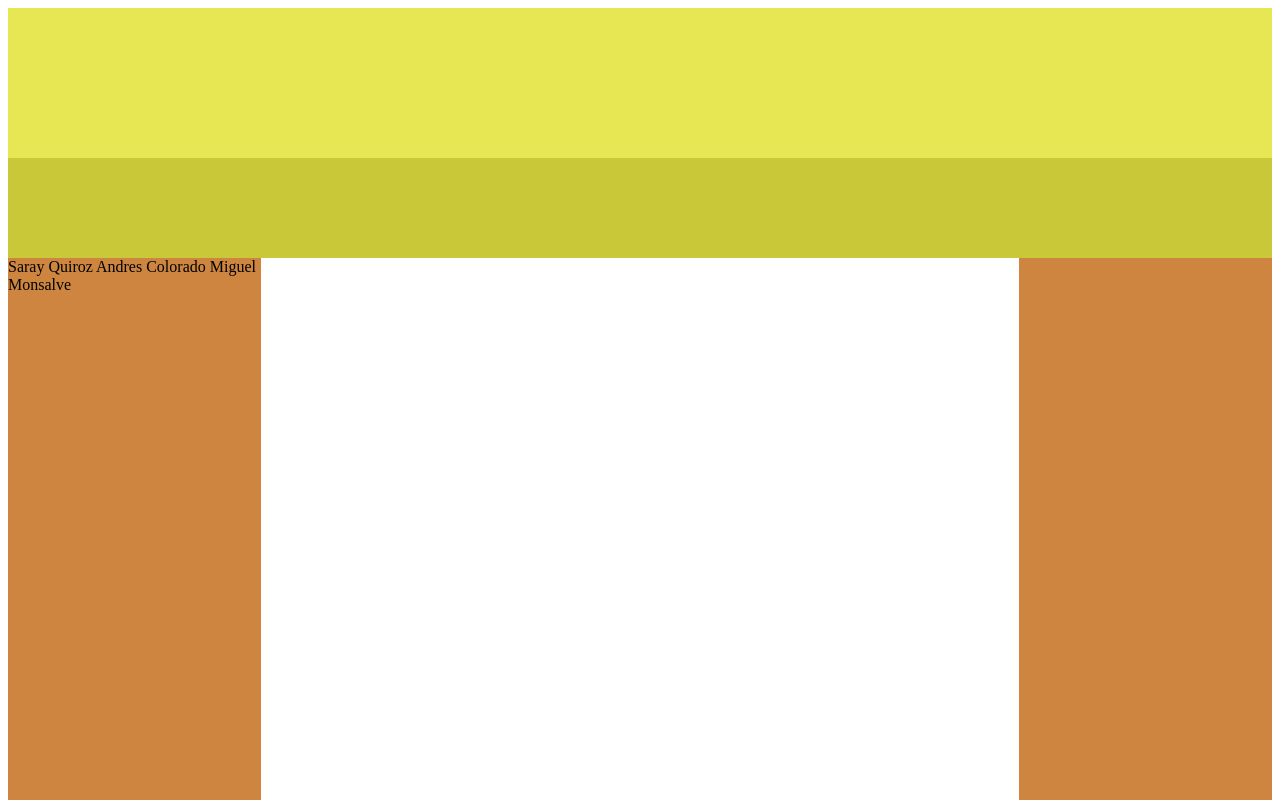
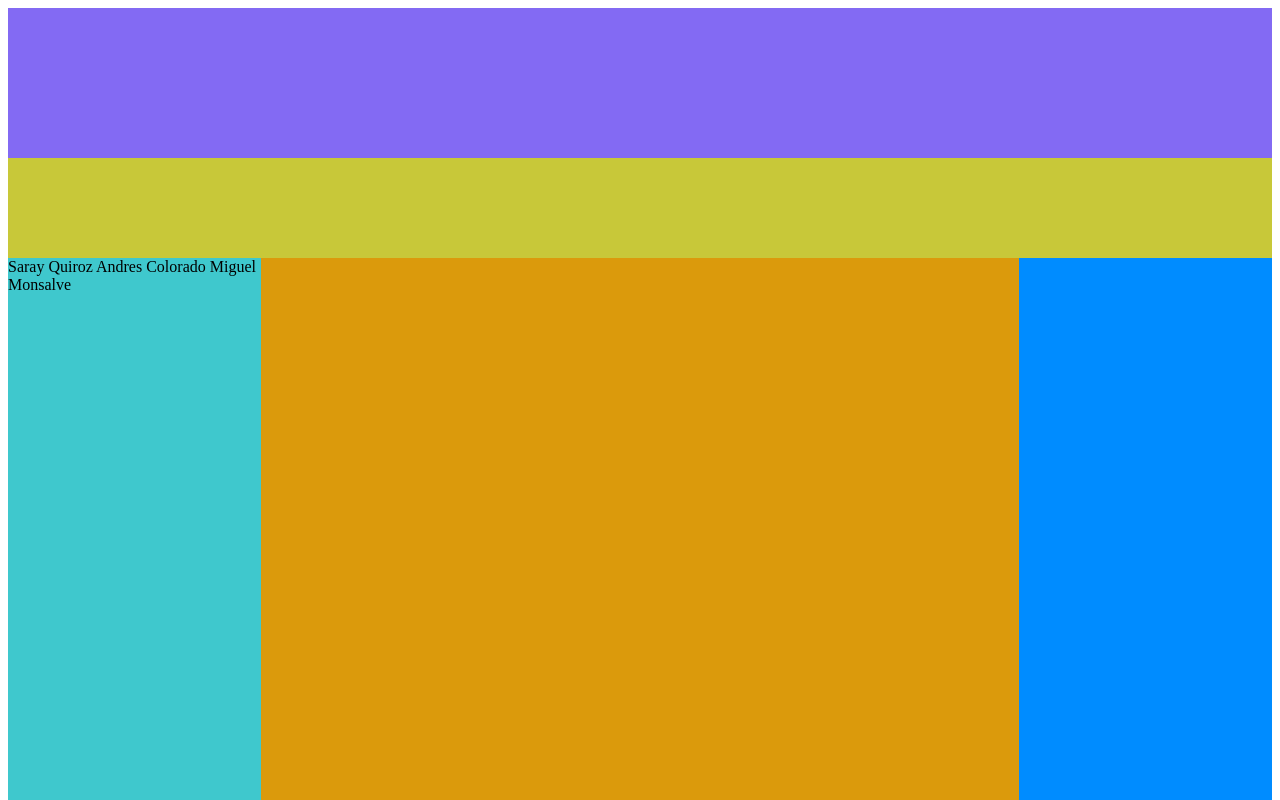
Before and after one commit to sarayquiroz30/Pagima-8-4, a plain HTML site: page index.html in a window 1280 px wide. Shown: the top 800 px of the page. Drawn offline with Linux system fonts and the light colour scheme.

Commit message:
Actualización 3/ 9 de marzo

```diff
--- a/temas.css
+++ b/temas.css
@@ -2,13 +2,13 @@
 
     width: 100%;
     height: 1400px;
-    background-color: goldenrod;
+    background-color: rgb(63, 218, 32);
 }
 .encabezado{
 
     width: 100%;
     height: 150px;
-    background-color: rgb(231, 231, 84);
+    background-color: rgb(131, 106, 243);
 }
 .menu{
 
@@ -20,24 +20,24 @@
 
     width: 100%;
     height: 1200px;
-    background-color: rgb(245, 245, 33);
+    background-color: rgb(245, 33, 33);
     display: flex;
 }
 .izquierdo{
 
     width: 20%;
     height: 1200px;
-    background-color: peru;
+    background-color: rgb(63, 200, 205);
 }
 .centro{
 
     width: 60%;
     height: 1200px;
-    background-color: white;
+    background-color: rgb(219, 154, 12);
 }
 .derecho{
 
     width: 20%;
     height: 1200px;
-    background-color: peru;
+    background-color: rgb(0, 140, 255);
 }
```
